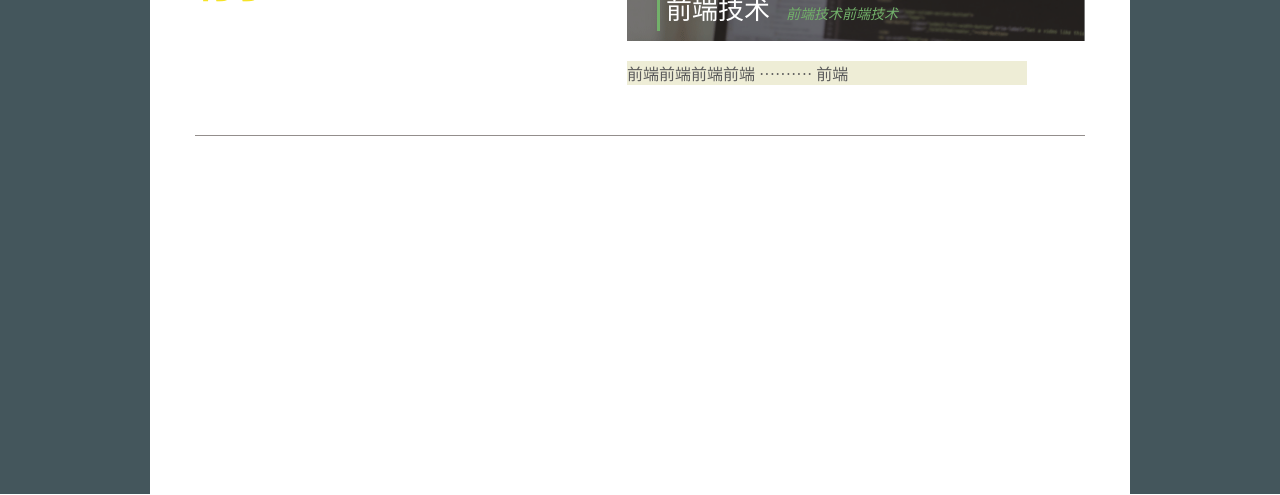
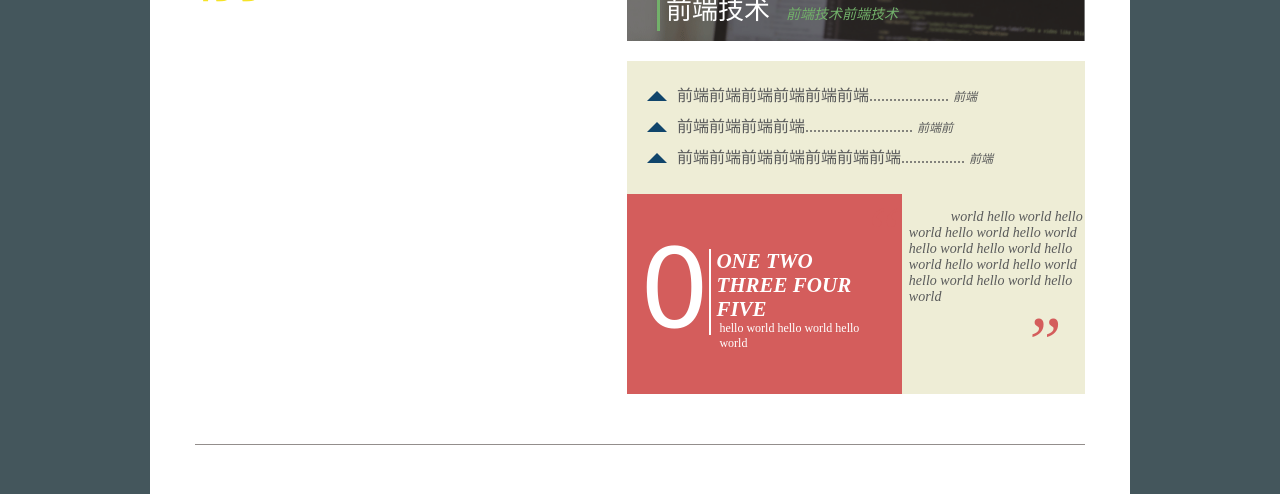
Before and after one commit to IFE2016-NJU/Task1, a plain HTML site: page task1-6/task1-6.html in a window 1280 px wide. Shown: the part 892-1387 px from the top of the page. Drawn offline with Linux system fonts and the light colour scheme.

Commit message:
第六题
左下角的一点点坑。。找不到原因。。明天再说。。

```diff
--- a/task1-6/style.css
+++ b/task1-6/style.css
@@ -245,67 +245,186 @@ li {
     float: right;
     width: 458px;
 }
-.content-right-img{
-	height:256px;
+
+.content-right-img {
+    height: 256px;
     position: relative;
 }
+
 .content-right-img-src {
     width: 458px;
-    height:256px;
+    height: 256px;
 }
-.content-right .img-mask{
-	background-color: rgba(0,0,0,0.5);
-	height:61px;
+
+.content-right .img-mask {
+    background-color: rgba(0, 0, 0, 0.5);
+    height: 61px;
     position: absolute;
     bottom: 0px;
     width: 458px;
     line-height: 60px;
 }
-.img-mask-big-detail{
+
+.img-mask-big-detail {
     margin-left: 30px;
     padding: 6px;
     font-size: 26px;
     color: #fff;
     border-left: 3px solid #72b16a;
 }
-.img-mask-small-detail{
+
+.img-mask-small-detail {
     padding-left: 5px;
     color: #72b16a;
     font-size: 14px;
     font-style: italic;
 }
-.content-right .img-content{
+
+.content-right .img-content {
     position: absolute;
     bottom: 10px;
-	left:30px;
+    left: 30px;
     height: 44px;
     width: 400px;
     border-left: 3px solid #72b16a;
 }
-.content-catalog{
+
+.content-catalog {
     margin-top: 20px;
-	width: 400px;
+    width: 458px;
     background-color: #eeedd6;
 }
-.content-catalog li{
+
+.content-catalog ul {
+    padding-top: 20px;
+    padding-left: 50px;
+    padding-bottom: 20px;
+}
+
+.content-catalog li {
     font-family: 'SimSun';
-	color:#5b5b5b;
+    color: #5b5b5b;
+    position: relative;
+    padding: 5px 0;
 }
-.content-catalog li:before{
+
+.content-catalog li:before {
     position: absolute;
-	top: 5px;
-    left: -15px;
     content: "";
     display: block;
     width: 0;
     height: 0;
-    display: inline-block;
-    border-left: 5px solid transparent;
-    border-right: 5px solid transparent;
-    border-bottom: 5px solid #10456b;
+    left: -30px;
+    top: 10px;
+    border-left: 10px solid transparent;
+    border-right: 10px solid transparent;
+    border-bottom: 10px solid #10456b;
 }
-.content-catalog .catalog-left{
 
+.content-catalog .catalog-left {
+    font-size: 16px;
+    color: #5a5b5b;
+    font-family: "SimSun";
+    line-height: 20px;
+}
+
+.content-catalog .catalog-dot {
+    font-size: 8px;
+}
+
+.content-catalog .catalog-right {
+    font-size: 12px;
+    color: #5a5b5b;
+    font-family: "SimSun";
+    line-height: 20px;
+    font-style: italic;
+}
+
+.catalog-bottom {
+    height: 200px;
+}
+
+.catalog-bottom:after {
+    content: "";
+    display: block;
+    clear: both;
+}
+
+.catalog-bottom .red-content {
+    width: 60%;
+    background-color: #d45d5c;
+    height: 200px;
+    position: relative;
+    color: #fff;
+    float: left;
+}
+
+
+.catalog-bottom .red-content-detail{
+    position: absolute;
+    top: 0px;
+    bottom: 0px;
+    left: 0px;
+    right: 0px;
+    width: 250px;
+    height: 120px;
+    margin : auto;
+}
+.catalog-bottom .big-number{
+    font-size: 110px;
+    line-height: 110px;
+    float: left;
+}
+.catalog-bottom .right-letter{
+    height: 86px;
+    width: 170px;
+    float: left;
+    margin-top: 15px;
+    border-left: 2px solid #fff;
+    padding-left: 5px;
+}
+.catalog-bottom .big-letter{
+    font-size: 21px;
+    font-family: "SimHei";
+    font-style: italic;
+    font-weight: bold;
+    line-height: 24px;
+}
+.catalog-bottom .small-letter{
+    font-size: 12px;
+    font-family: "SimHei";
+    padding-left: 3px;
+}
+.catalog-bottom .right-content {
+    width: 40%;
+    float: left;
+    height: 200px;
+    font-size: 14px;
+    color:#5a5b5b;
+    font-family: "SimHei";
+    font-style: italic;
+    line-height: 16px;
+    position: relative;
+}
+.catalog-bottom .right-content p{
+    position: absolute;
+    text-indent: 3em;
+    top: 15px;
+    left: 7px;
+}
+.catalog-bottom .left-quotes,
+.catalog-bottom .right-quotes{
+    font-size: 72px;
+    color:#d45d5c;
+    position: absolute;
+}
+.catalog-bottom .left-quotes{
+    top: 30px;
+    left: -40px;
+}
+.catalog-bottom .right-quotes{
+    top: 140px;
+    left: 120px;
 }
 .footer {
     height: 50px;
--- a/task1-6/task1-6.html
+++ b/task1-6/task1-6.html
@@ -74,11 +74,36 @@
                         <div class="content-catalog">
                             <ul>
                                 <li>
-									<span class="catalog-left">前端前端前端前端</span>
-									<span class="catalog-dot">··········</span>
+                                    <span class="catalog-left">前端前端前端前端前端前端....................</span>
+                                    <span class="catalog-right">前端</span>
+                                </li>
+                                <li>
+                                    <span class="catalog-left">前端前端前端前端...........................</span>
+                                    <span class="catalog-right">前端前</span>
+                                </li>
+                                <li>
+                                    <span class="catalog-left">前端前端前端前端前端前端前端................</span>
                                     <span class="catalog-right">前端</span>
                                 </li>
                             </ul>
+                            <div class="catalog-bottom">
+                                <div class="red-content">
+                                    <div class="red-content-detail">
+                                        <div class="big-number">0</div>
+                                        <div class="right-letter">
+                                            <div class="big-letter">ONE TWO
+                                                <br /> THREE FOUR FIVE</div>
+                                            <div class="small-letter">hello world hello world hello world</div>
+                                        </div>
+                                    </div>
+                                </div>
+                                <div class="right-content">
+                                    <span class="left-quotes">“</span>
+                                    <p>world hello world hello world hello world hello world hello world hello world hello world hello world hello world hello world hello world hello world
+                                    </p>
+                                    <span class="right-quotes">”</span>
+                                </div>
+                            </div>
                         </div>
                     </div>
                 </section>
```
Lines whose indentation alone changed are shown as unchanged.
